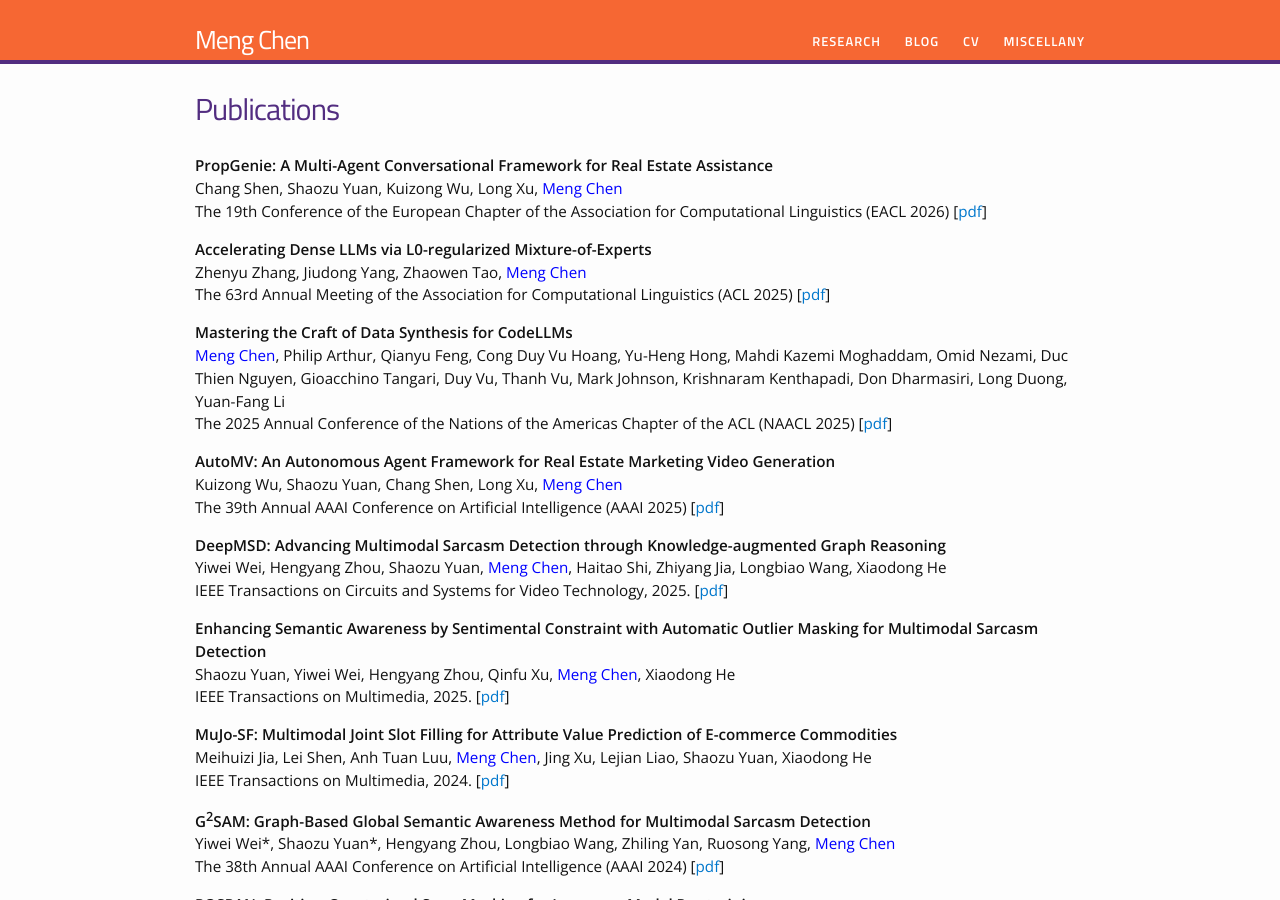
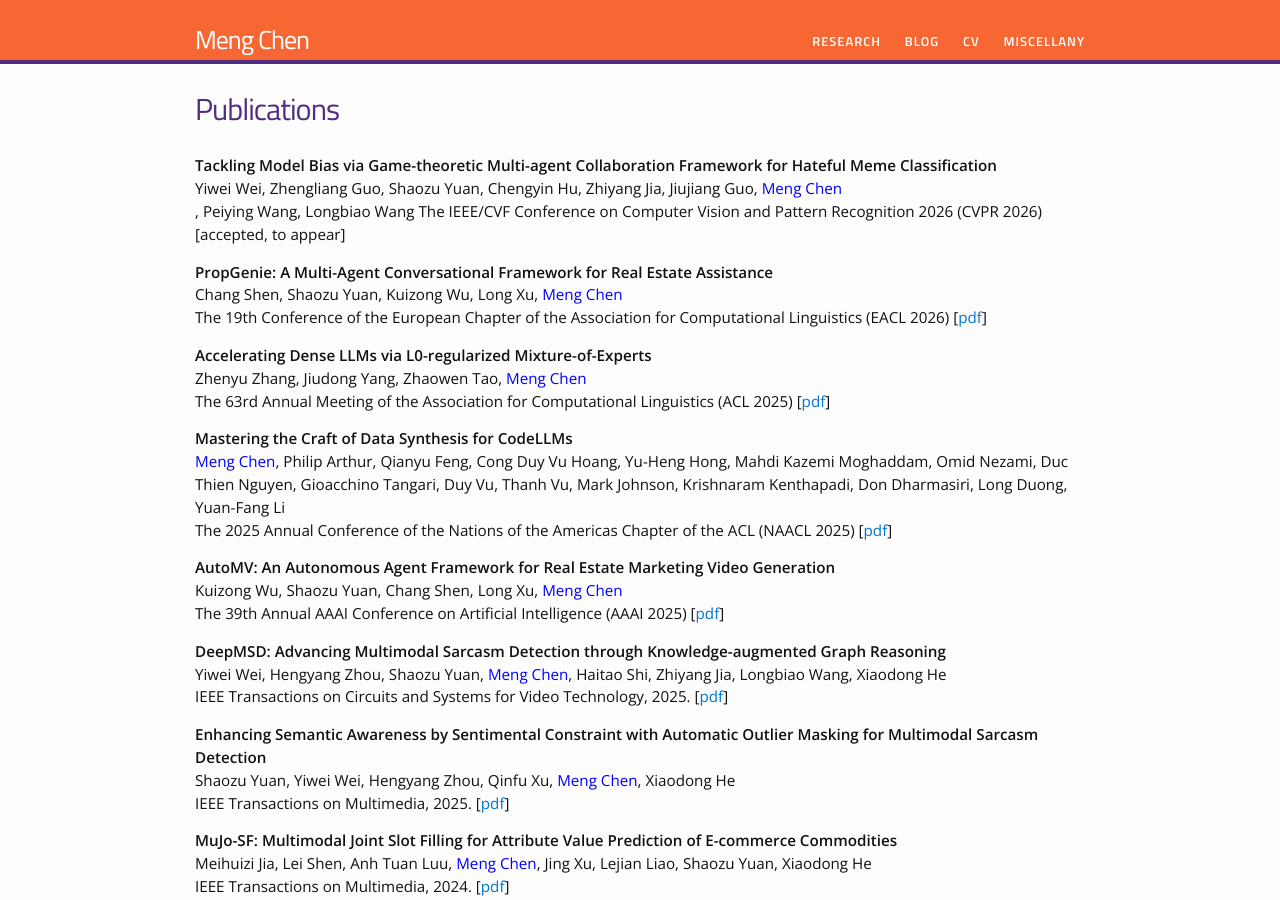
Before and after one commit to chenmengdx/chenmengdx.github.io, a Jekyll site: the page built from research.md, in a window 1280 px wide and 900 px high. Built offline with Jekyll 4.4.1, drawn with Linux system fonts in a browser that asks for light colours.

Commit message:
update publication

```diff
--- a/index.html
+++ b/index.html
@@ -23,7 +23,7 @@ Before that, I was a Research Scientist at Dragon Research of <a href="http://ww
 </p>
 
 <p style="text-align:justify;">
-I am passionate about contributing to the academic community and actively participate as a Program Committee member for several prestigious conferences, including AAAI (2021-2026), ACL (2021-2026), EMNLP (2020-2025), NAACL (2022, 2024-2025), EACL (2023), ICASSP (2023-2026), Interspeech (2022-2026), and ACM Multimedia (2023-2025). Additionally, I serve as an External PhD Supervisor at School of Computing Technologies, <a href="https://www.rmit.edu.au">RMIT University</a>.
+I am passionate about contributing to the academic community and actively participate as a Program Committee member for several prestigious conferences, including AAAI (2021-2026), ACL (2021-2026), EMNLP (2020-2025), NAACL (2022, 2024-2025), EACL (2023), ICASSP (2023-2026), Interspeech (2022-2026), and ACM Multimedia (2023-2026). Additionally, I serve as an External PhD Supervisor at School of Computing Technologies, <a href="https://www.rmit.edu.au">RMIT University</a>.
 </p>
 
 <p style="text-align:justify;">
--- a/research.md
+++ b/research.md
@@ -6,6 +6,11 @@ permalink: /research/
 
 <div>
 
+<p>
+<b> Tackling Model Bias via Game-theoretic Multi-agent Collaboration Framework for Hateful Meme Classification </b> <br />
+Yiwei Wei, Zhengliang Guo, Shaozu Yuan, Chengyin Hu, Zhiyang Jia, Jiujiang Guo, <font color="blue">Meng Chen</font> <br />, Peiying Wang, Longbiao Wang
+The IEEE/CVF Conference on Computer Vision and Pattern Recognition 2026 (CVPR 2026) [accepted, to appear]
+</p>
 
 <p>
 <b> PropGenie: A Multi-Agent Conversational Framework for Real Estate Assistance </b> <br />
```
